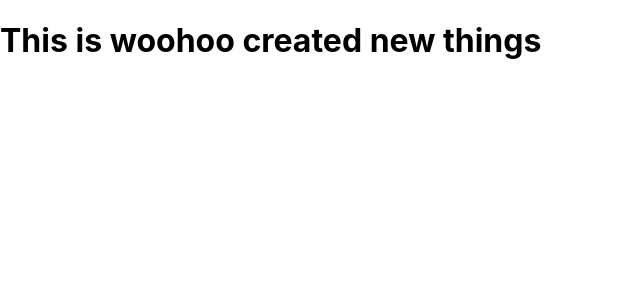
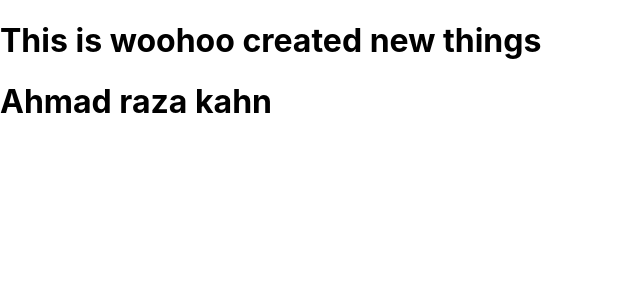
Before and after one commit to razaahmad333/mubaraa, a React (Create React App) app: page / in a window 1280 px wide. Shown: the top 300 px of the page, without its empty margins (0-640 px from the left). Built offline with nearby package versions, Linux system fonts and the light colour scheme.

Commit message:
just updated
just updated

```diff
--- a/src/App.js
+++ b/src/App.js
@@ -10,6 +10,7 @@ class App extends React.Component {
     return (
       <div>
         <h1>This is woohoo created new things </h1>
+        <h1>Ahmad raza kahn</h1>
       </div>
     );
   }
```
Also changed, not shown: 1 other file (tests, documents, lock files or other folders).
